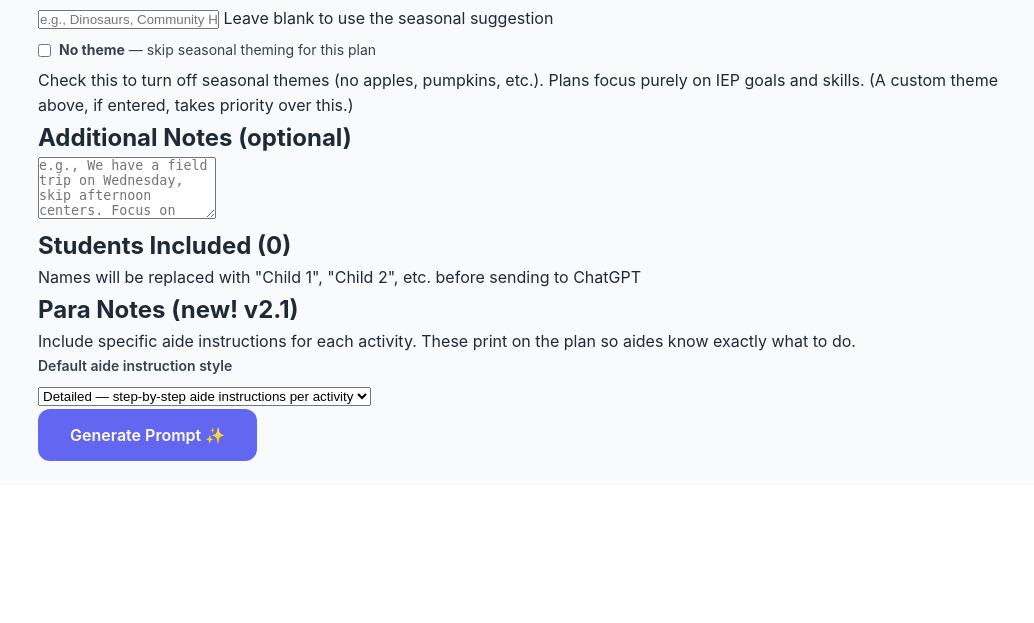
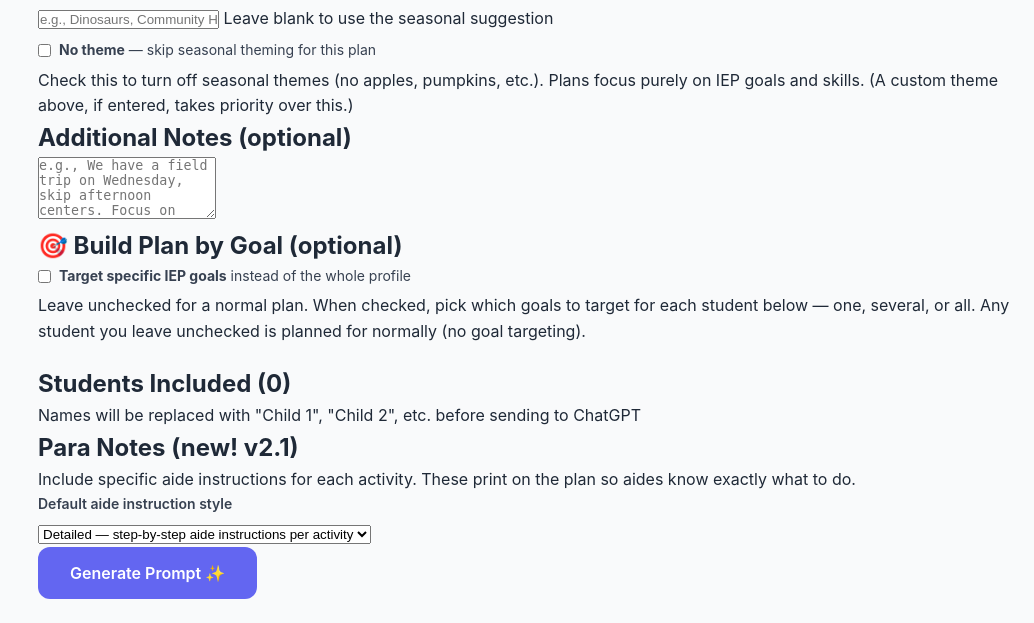
Before and after one commit to alekjhiddel/lesson_plan_builder, a Flask app: page /generate in a window 1280 px wide. Shown: the part 1008-1631 px from the top of the page, without its empty margins (246-1280 px from the left). Before the commit the page ends 1469 px from the top, so only its background shows below. Run offline with Flask 3, Linux system fonts and the light colour scheme.

Commit message:
Build-plan-by-goal: generate form UI (checkbox + per-student goal picker + toggle JS)

```diff
--- a/templates/generate.html
+++ b/templates/generate.html
@@ -115,6 +115,36 @@
     </div>
 
     <div class="form-section">
+        <h2>🎯 Build Plan by Goal <span class="optional">(optional)</span></h2>
+        <div class="form-group">
+            <label style="display: flex; align-items: center; gap: 8px; font-weight: normal;">
+                <input type="checkbox" id="by_goal" name="by_goal" value="yes" style="width: auto; margin: 0;">
+                <span><strong>Target specific IEP goals</strong> instead of the whole profile</span>
+            </label>
+            <span class="help-text">Leave unchecked for a normal plan. When checked, pick which goals to target for each student below — one, several, or all. Any student you leave unchecked is planned for normally (no goal targeting).</span>
+        </div>
+        <div id="goal-target-panel" style="display: none; margin-top: 12px;">
+            {% for student in students %}
+                {% if student.iep_goals %}
+                <div class="card" style="padding: 12px; margin-bottom: 10px;">
+                    <strong>{{ student.name }}</strong>
+                    <span class="help-text" style="display:block; margin: 2px 0 8px;">Check the goals to target (none = plan normally for this student):</span>
+                    {% for goal in student.iep_goals %}
+                    <label style="display:flex; align-items:flex-start; gap:8px; margin-bottom:6px; font-weight:normal;">
+                        <input type="checkbox" name="goal_{{ student.id }}_{{ loop.index0 }}" style="width:auto; margin-top:3px;">
+                        <span style="font-size:0.92em;">{{ goal if goal is string else goal.text }}</span>
+                    </label>
+                    {% endfor %}
+                </div>
+                {% endif %}
+            {% endfor %}
+            {% if not students %}
+            <p class="help-text">No students yet — add students to use goal targeting.</p>
+            {% endif %}
+        </div>
+    </div>
+
+    <div class="form-section">
         <h2>Students Included ({{ students | length }})</h2>
         <div class="student-chips">
             {% for student in students %}
@@ -168,5 +198,15 @@
     });
     sync();
 })();
+
+// "Build plan by goal": show/hide the per-student goal picker.
+(function () {
+    const byGoal = document.getElementById('by_goal');
+    const panel = document.getElementById('goal-target-panel');
+    if (!byGoal || !panel) return;
+    function sync() { panel.style.display = byGoal.checked ? 'block' : 'none'; }
+    byGoal.addEventListener('change', sync);
+    sync();
+})();
 </script>
 {% endblock %}
```
